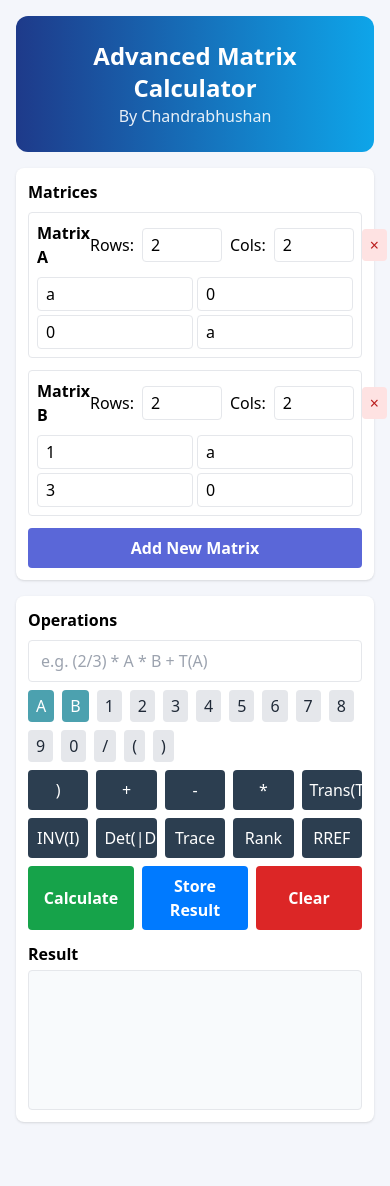
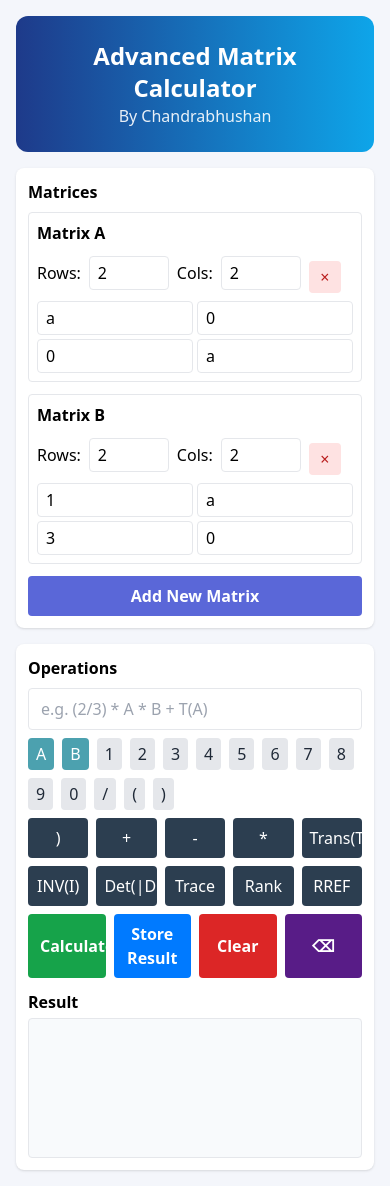
Before and after one commit to Codushan/Matrix, a Next.js app in the folder web/: page / in a window 390 px wide. Before the commit the page ends 1138 px from the top, so only its background shows below. Built offline with nearby package versions, Linux system fonts and the light colour scheme.

Commit message:
Matrix 9

```diff
--- a/web/app/page.tsx
+++ b/web/app/page.tsx
@@ -215,9 +215,9 @@ export default function Page() {
           <div className="space-y-3">
             {matrices.map(m => (
               <div key={m.name} className="border rounded p-2">
-                <div className="flex items-center justify-between mb-2">
+                <div className="flex flex-wrap items-center justify-between mb-2 gap-2">
                   <div className="font-semibold">Matrix {m.name}</div>
-                  <div className="flex items-center gap-2">
+                  <div className="flex flex-wrap items-center gap-2">
                     <span>Rows:</span>
                     <input
                       type="number"
@@ -266,15 +266,32 @@ export default function Page() {
                         });
                       }}
                     />
-                    <button className="bg-red-100 text-red-700 px-2 py-1 rounded" onClick={() => removeMatrix(m.name)}>×</button>
+                    <button
+                      className="bg-red-100 text-red-700 px-2 py-1 rounded mt-2 md:mt-0"
+                      style={{ minWidth: 32 }}
+                      onClick={() => removeMatrix(m.name)}
+                    >×</button>
                   </div>
                 </div>
-                <div className="grid gap-1" style={{ gridTemplateColumns: `repeat(${m.cols}, minmax(60px, 1fr))` }}>
-                  {Array.from({ length: m.rows }).map((_, r) => (
+                <div style={{ overflowX: 'auto', width: '100%' }}>
+                  <div
+                    className="grid gap-1"
+                    style={{
+                      gridTemplateColumns: `repeat(${m.cols}, minmax(60px, 1fr))`,
+                      minWidth: `${m.cols * 70}px`, // ensures horizontal scroll if too many columns
+                    }}
+                  >
+                    {Array.from({ length: m.rows }).map((_, r) =>
                       Array.from({ length: m.cols }).map((_, c) => (
-                      <input key={`${r}-${c}`} className="border rounded px-2 py-1" value={m.data[r]?.[c] ?? ''} onChange={e => setCell(m.name, r, c, e.target.value)} />
+                        <input
+                          key={`${r}-${c}`}
+                          className="border rounded px-2 py-1"
+                          value={m.data[r]?.[c] ?? ''}
+                          onChange={e => setCell(m.name, r, c, e.target.value)}
+                        />
                       ))
-                  ))}
+                    )}
+                  </div>
                 </div>
               </div>
             ))}
@@ -291,7 +308,6 @@ export default function Page() {
             {varButtons.map(v => (
               <button key={v} className="bg-[#4ca1af] text-white rounded px-2 py-1" onClick={() => insertToken(v)}>{v}</button>
             ))}
-            {/* Number and fraction buttons */}
             {[1,2,3,4,5,6,7,8,9,0].map(n => (
               <button key={n} className="bg-gray-200 text-gray-800 rounded px-2 py-1" onClick={() => insertToken(String(n))}>{n}</button>
             ))}
@@ -315,10 +331,18 @@ export default function Page() {
               <button key={label} className="bg-[#2c3e50] text-white rounded px-2 py-2" onClick={() => insertToken(tok as string)}>{label}</button>
             ))}
           </div>
-          <div className="grid grid-cols-3 gap-2 mt-2">
+          <div className="grid grid-cols-4 gap-2 mt-2">
             <button className="bg-green-600 text-white rounded px-3 py-2 font-semibold" onClick={evaluate}>Calculate</button>
             <button className="bg-[#007aff] text-white rounded px-3 py-2 font-semibold" onClick={storeResult}>Store Result</button>
             <button className="bg-red-600 text-white rounded px-3 py-2 font-semibold" onClick={() => { setExpr(''); setResult(null); setError(null); }}>Clear</button>
+            <button
+              className="bg-purple-900 text-white rounded px-3 py-2 font-semibold"
+              onClick={() => setExpr(s => s.slice(0, -1))}
+              aria-label="Backspace"
+              title="Backspace"
+            >
+              ⌫
+            </button>
           </div>
 
           <div className="font-semibold mt-3 mb-1">Result</div>
@@ -328,17 +352,35 @@ export default function Page() {
               <div><strong>Scalar:</strong> {renderMathExpr(String(result.value))}</div>
             )}
             {!error && result?.kind === 'matrix' && Array.isArray(result.value) && (
-              <table className="border-collapse">
+              <div style={{ overflowX: 'auto', width: '100%' }}>
+                <table className="border-collapse" style={{ minWidth: '100%', tableLayout: 'auto' }}>
                   <tbody>
                     {(result.value as string[][]).map((row, i) => (
-                    <tr key={i}>
+                      <tr
+                        key={i}
+                        className={i % 2 === 1 ? 'bg-[#e6d3c2]' : ''}
+                      >
                         {row.map((cell, j) => (
-                        <td key={j} className="border px-2 py-1 text-center">{renderMathExpr(cell)}</td>
+                          <td
+                            key={j}
+                            className="border px-1 py-1 text-center align-top"
+                            style={{
+                              minWidth: 60,
+                              maxWidth: 120,
+                              whiteSpace: 'nowrap',
+                              overflow: 'hidden',
+                              textOverflow: 'ellipsis',
+                            }}
+                            title={cell}
+                          >
+                            {renderMathExpr(cell)}
+                          </td>
                         ))}
                       </tr>
                     ))}
                   </tbody>
                 </table>
+              </div>
             )}
           </div>
         </section>
```
Lines whose indentation alone changed are shown as unchanged.
